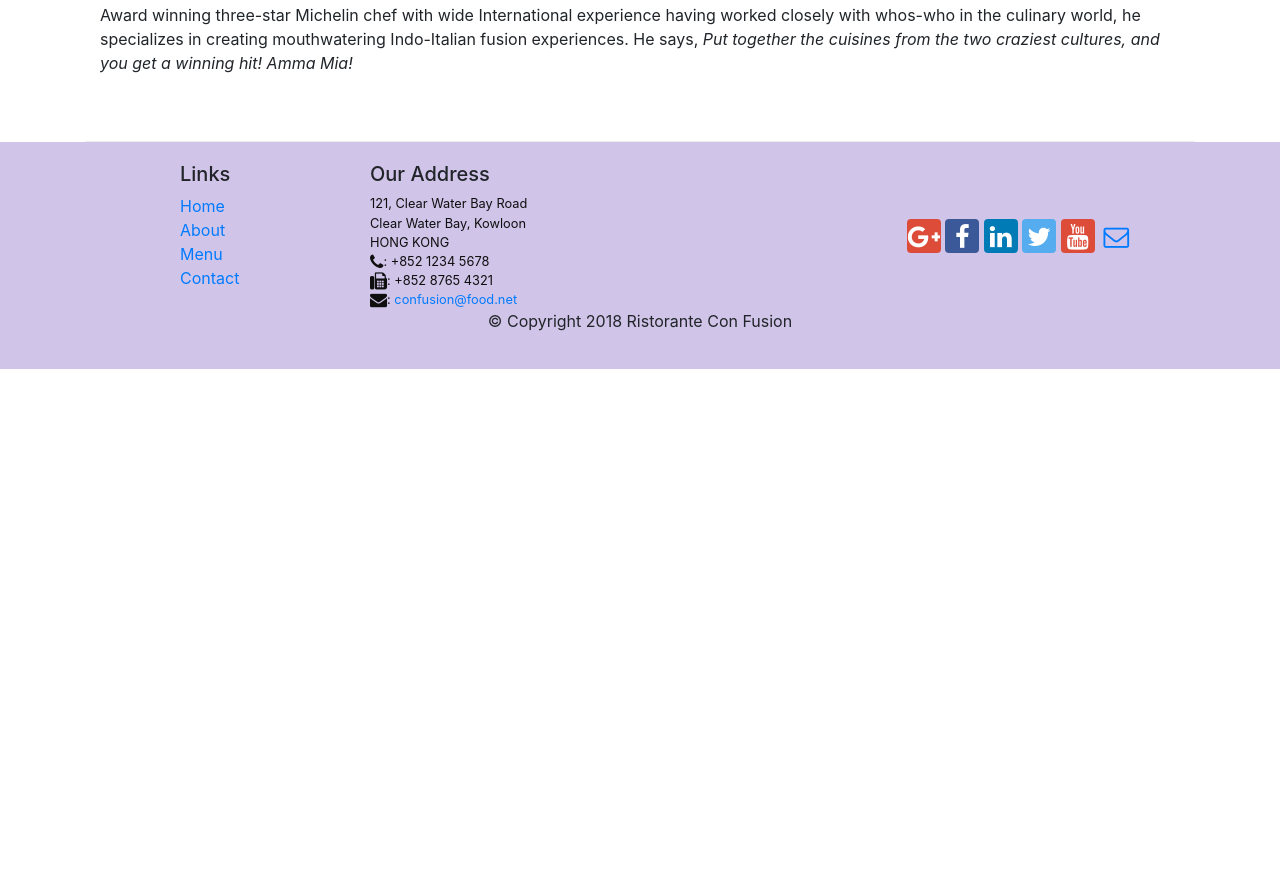
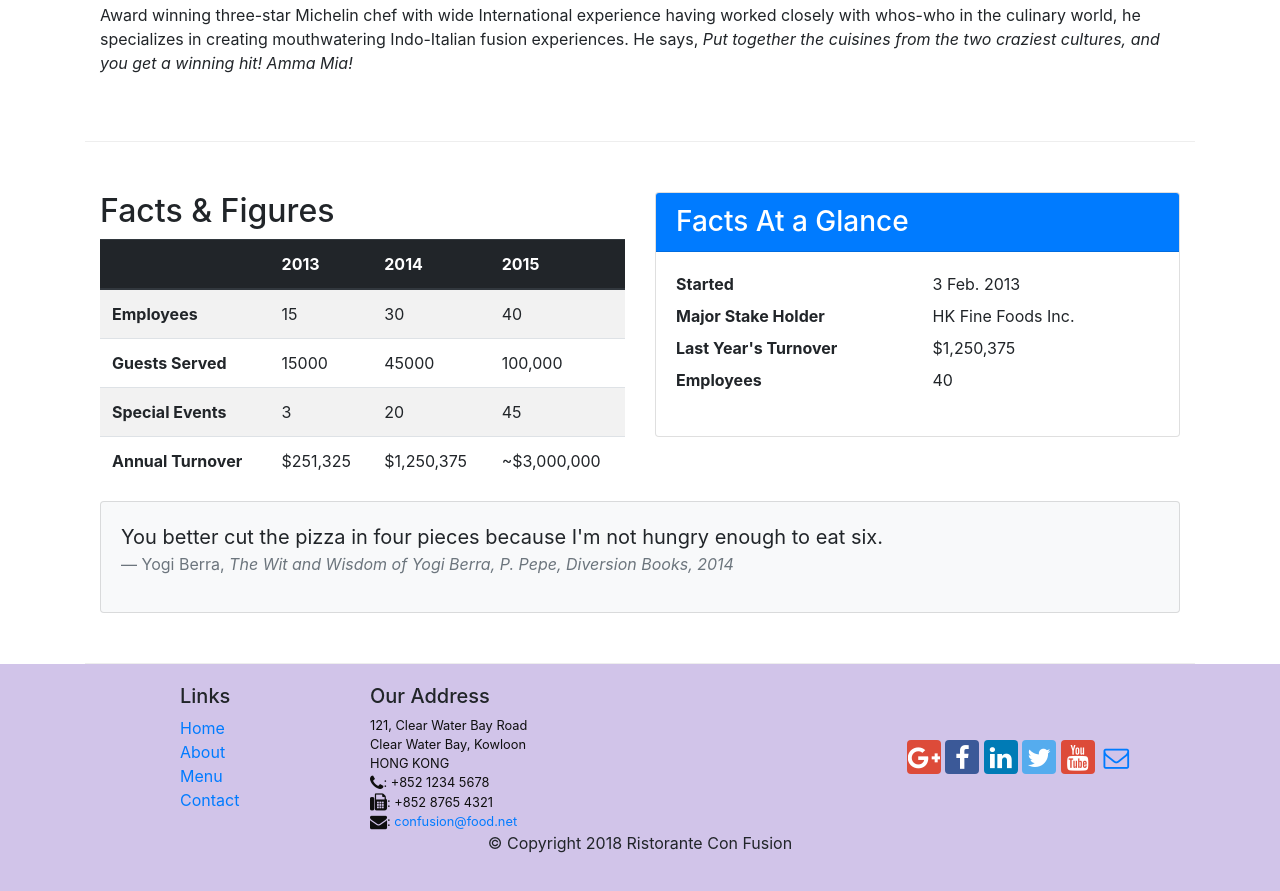
Before and after one commit to Abhishekm7376/Learning_Bootstrap, a website: page aboutus.html in a window 1280 px wide. Shown: the part 1412-2303 px from the top of the page. Before the commit the page ends 1781 px from the top, so only its background shows below. Drawn offline with nearby package versions, Linux system fonts and the light colour scheme.

Commit message:
Images and Media

```diff
--- a/aboutus.html
+++ b/aboutus.html
@@ -23,7 +23,7 @@
             <button class="navbar-toggler" type="button" data-toggle="collapse" data-target="#Navbar">
                 <span class="navbar-toggler-icon"></span>
             </button>
-           <a class="navbar-brand" href="#">Ristorante Con Fusion</a>
+            <a class="navbar-brand mr-auto" href="#"><img src="img/logo.png" height="30" width="41"></a>
            <div class="collapse navbar-collapse" id="Navbar">
                 <ul class="navbar-nav mr-auto">
                     <li class="nav-item active"><a class="nav-link" href="./index.html"><span class="fa fa-home fa-lg"></span> Home</a></li>
@@ -44,6 +44,9 @@
                     <p>We take inspiration from the World's best cuisines, and create a unique fusion experience. Our lipsmacking creations will tickle your culinary senses!</p>
                 </div>
                 <div class="col-12 col-sm">
+                    <div class="col-12 col-sm align-self-center">
+                        <img src="img/logo.png" class="img-fluid">
+                    </div>
                 </div>
             </div>
         </div>
@@ -85,6 +88,79 @@
                 <p class="d-none d-sm-block">Award winning three-star Michelin chef with wide International experience having worked closely with whos-who in the culinary world, he specializes in creating mouthwatering Indo-Italian fusion experiences. He says, <em>Put together the cuisines from the two craziest cultures, and you get a winning hit! Amma Mia!</em></p>
             </div>
        </div>
+       <div class="row row-content">
+        <div class="col-12 col-sm-6">
+            <h2>Facts &amp; Figures</h2>
+            <div class="table-responsive">
+                <table class="table table-striped">
+                    <thead class="thead-dark">
+                        <tr>
+                            <th>&nbsp;</th>
+                            <th>2013</th>
+                            <th>2014</th>
+                            <th>2015</th>
+                        </tr>
+                    </thead>
+                    <tbody>
+                        <tr>
+                            <th>Employees</th>
+                            <td>15</td>
+                            <td>30</td>
+                            <td>40</td>
+                        </tr>
+                        <tr>
+                            <th>Guests Served</th>
+                            <td>15000</td>
+                            <td>45000</td>
+                            <td>100,000</td>
+                        </tr>
+                        <tr>
+                            <th>Special Events</th>
+                            <td>3</td>
+                            <td>20</td>
+                            <td>45</td>
+                        </tr>
+                        <tr>
+                            <th>Annual Turnover</th>
+                            <td>$251,325</td>
+                            <td>$1,250,375</td>
+                            <td>~$3,000,000</td>
+                        </tr>
+                    </tbody>
+                </table>
+            </div>
+        </div>
+        <div class="col-12 col-sm-6">
+            <div class="card">
+                <h3 class="card-header bg-primary text-white">Facts At a Glance</h3>
+                <div class="card-body">
+                    <dl class="row">
+                        <dt class="col-6">Started</dt>
+                        <dd class="col-6">3 Feb. 2013</dd>
+                        <dt class="col-6">Major Stake Holder</dt>
+                        <dd class="col-6">HK Fine Foods Inc.</dd>
+                        <dt class="col-6">Last Year's Turnover</dt>
+                        <dd class="col-6">$1,250,375</dd>
+                        <dt class="col-6">Employees</dt>
+                        <dd class="col-6">40</dd>
+                    </dl>
+                </div>
+            </div>
+        </div>
+
+        <div class="col-12">
+            <div class="card card-body bg-light">
+                <blockquote class="blockquote">
+                    <p class="mb-0">You better cut the pizza in four pieces because
+                        I'm not hungry enough to eat six.</p>
+                    <footer class="blockquote-footer">Yogi Berra,
+                        <cite title="Source Title">The Wit and Wisdom of Yogi Berra,
+                        P. Pepe, Diversion Books, 2014</cite>
+                    </footer>
+                </blockquote>
+            </div>
+        </div>
+   </div>
 
     </div>
 
```
Also changed, not shown: contactus.html (+4 -1 lines), index.html (+29 -6 lines), img/alberto.png (added), img/buffet.png (added), img/logo.png (added), img/uthappizza.png (added), 1 other file.
